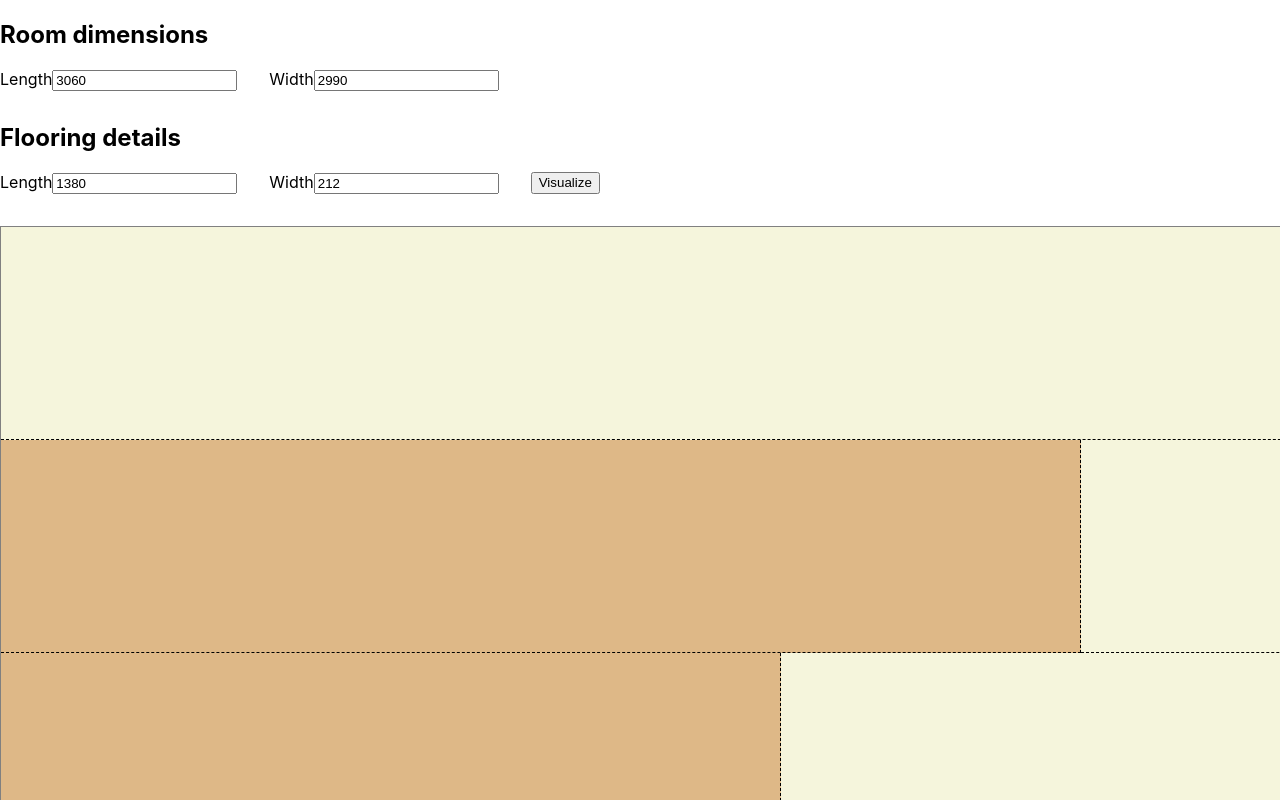
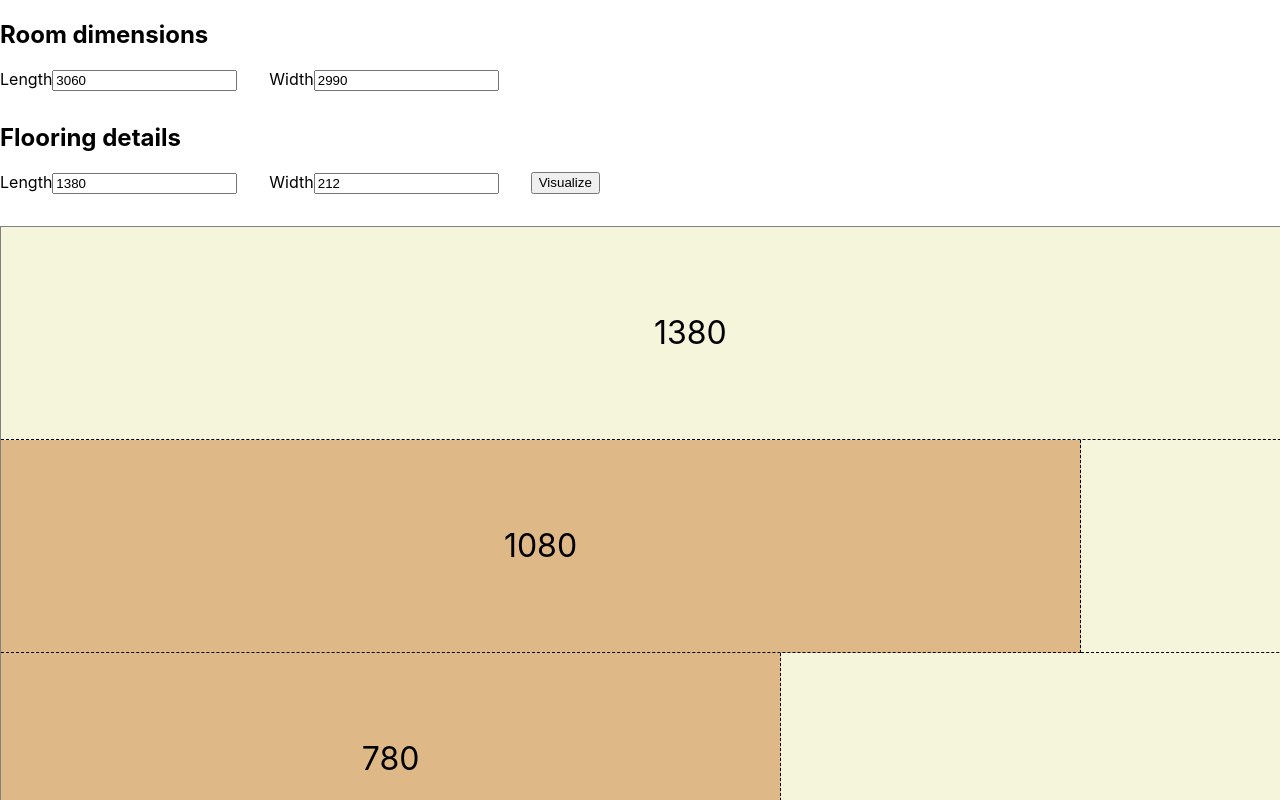
Before and after one commit to askjervold/floored, a React (Create React App) app: page / in a window 1280 px wide. Shown: the top 800 px of the page. Built offline with nearby package versions, Linux system fonts and the light colour scheme.

Commit message:
Show piece length

```diff
--- a/src/Floor.tsx
+++ b/src/Floor.tsx
@@ -20,6 +20,10 @@ const Board = styled.div<BoardProps>`
   background-color: ${(props) => (props.dark ? "burlywood" : "beige")};
   border: dashed 1px black;
   border-width: 0 1px 1px 0;
+  display: flex;
+  justify-content: center;
+  align-items: center;
+  font-size: 2rem;
 `;
 
 function Floor(props: Dimensions) {
@@ -36,7 +40,9 @@ function Floor(props: Dimensions) {
               height={plankWidth}
               width={length}
               dark={length < plankLength}
-            />
+            >
+              {length}
+            </Board>
           ))}
         </Row>
       ))}
```
